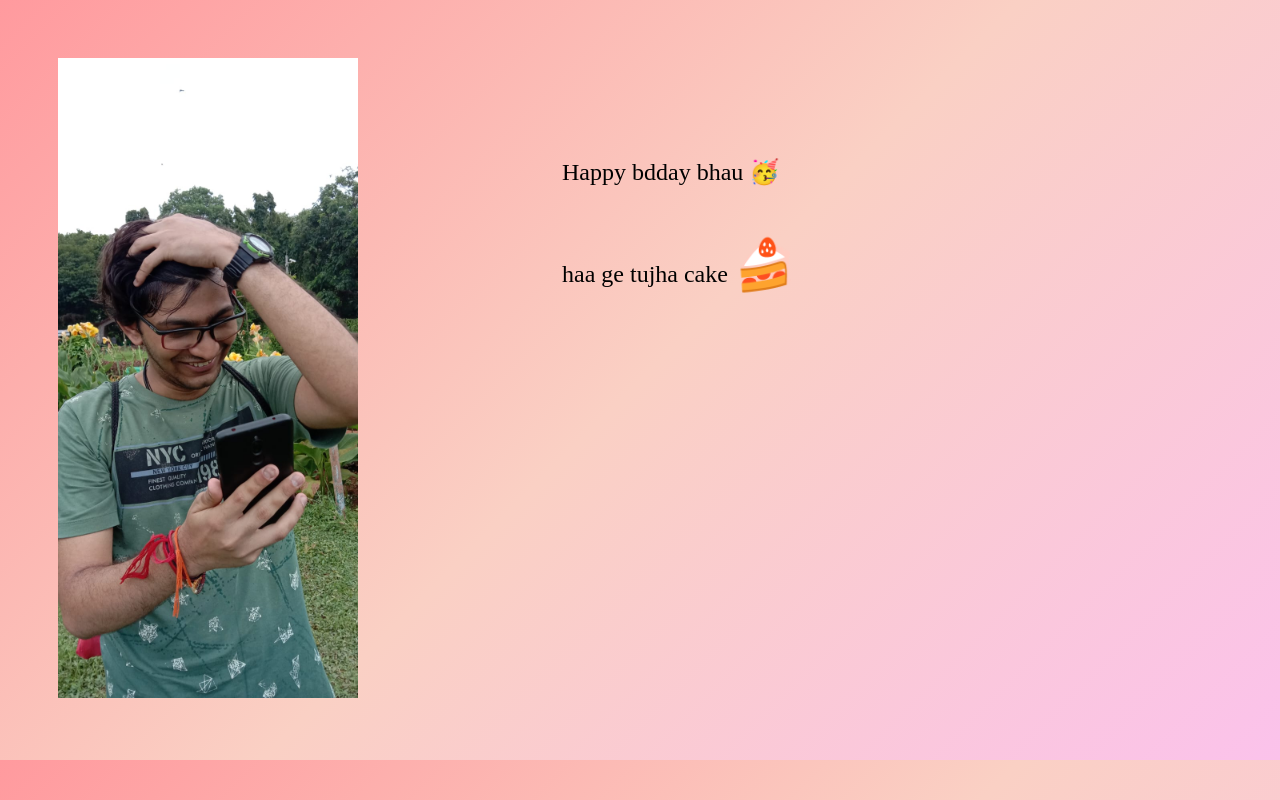
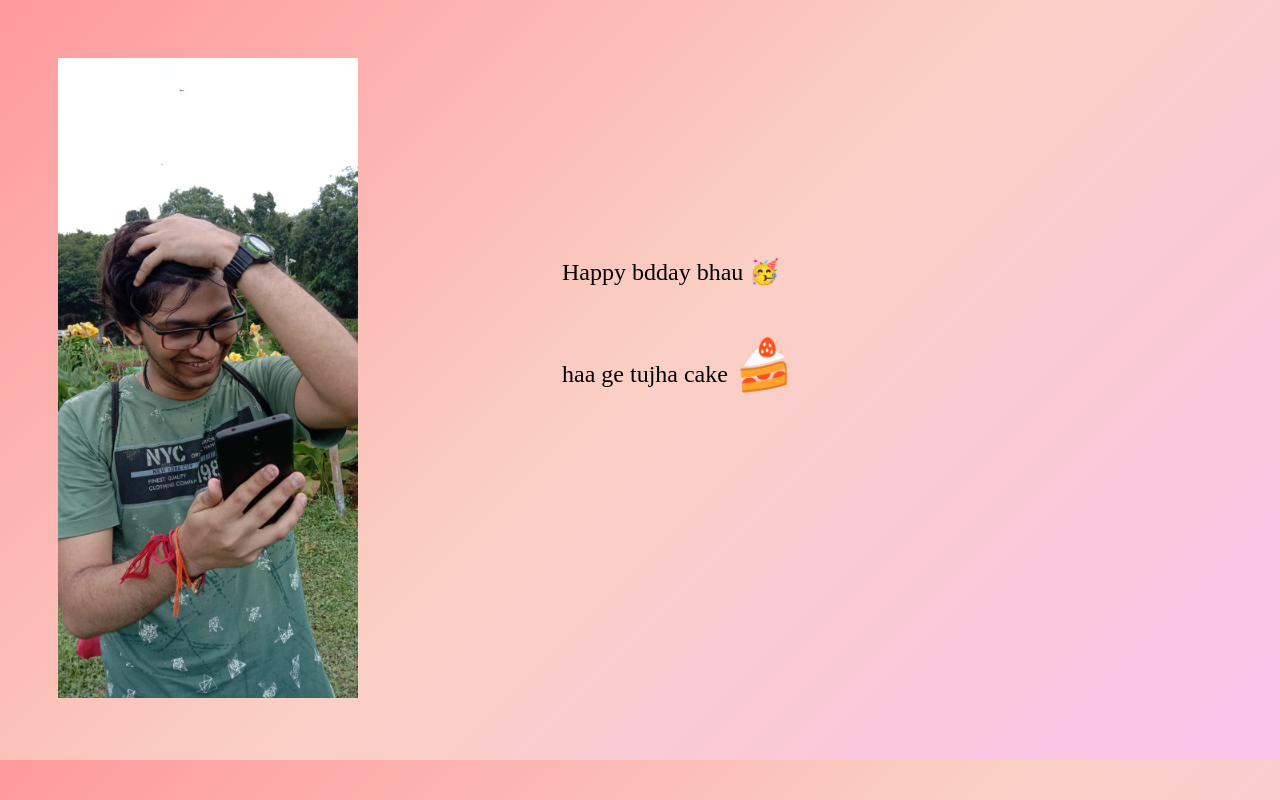
Before and after one commit to Ankit-1607/Amey-Friend-Birthday, a plain HTML site: page birthday.html in a window 1280 px wide. Drawn offline with Linux system fonts and the light colour scheme.

Commit message:
Update styles.css

```diff
--- a/styles.css
+++ b/styles.css
@@ -9,7 +9,7 @@
 .bhau-ki-wishes{
     font-size:x-large;
     font-weight: 500;
-    margin: 150px 150px 0px 150px;
+    margin: 250px 150px 0px 150px;
 }
 .bhau-ka-cake{
     font-size:x-large;
```
